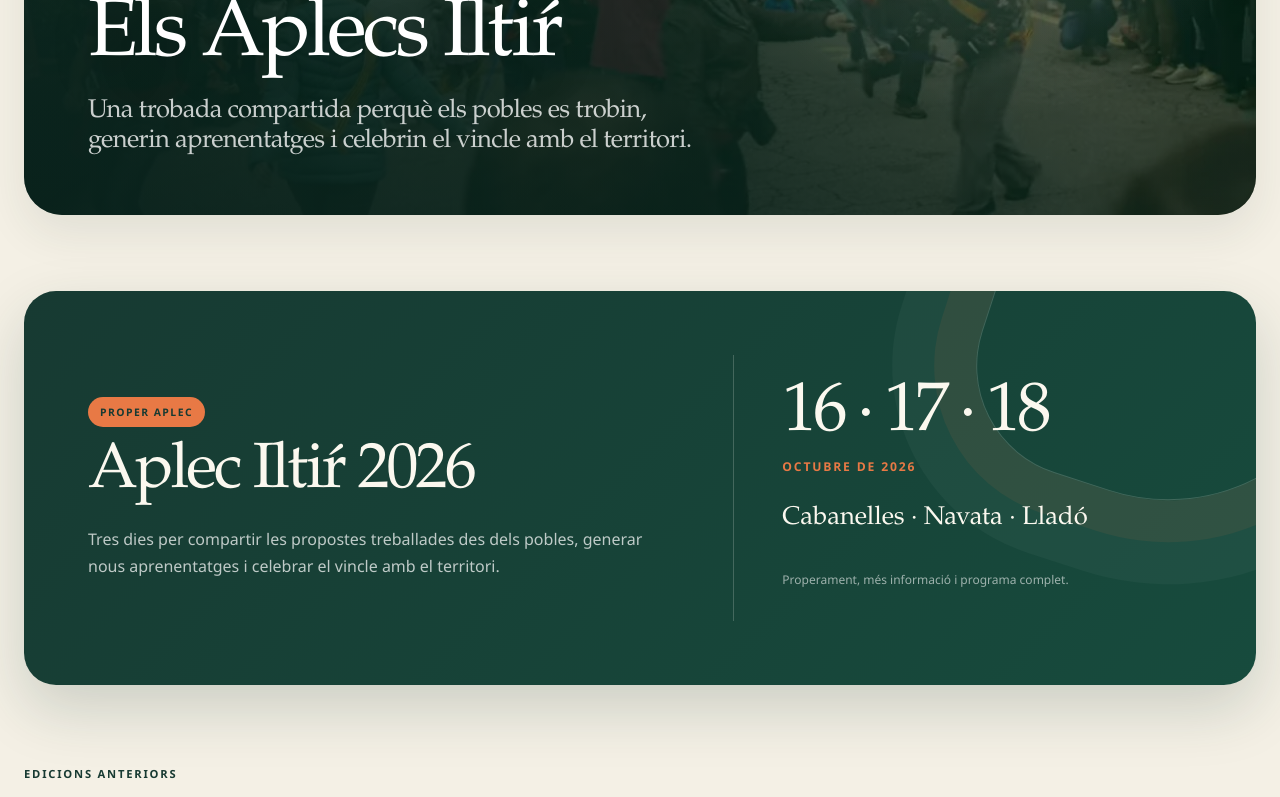
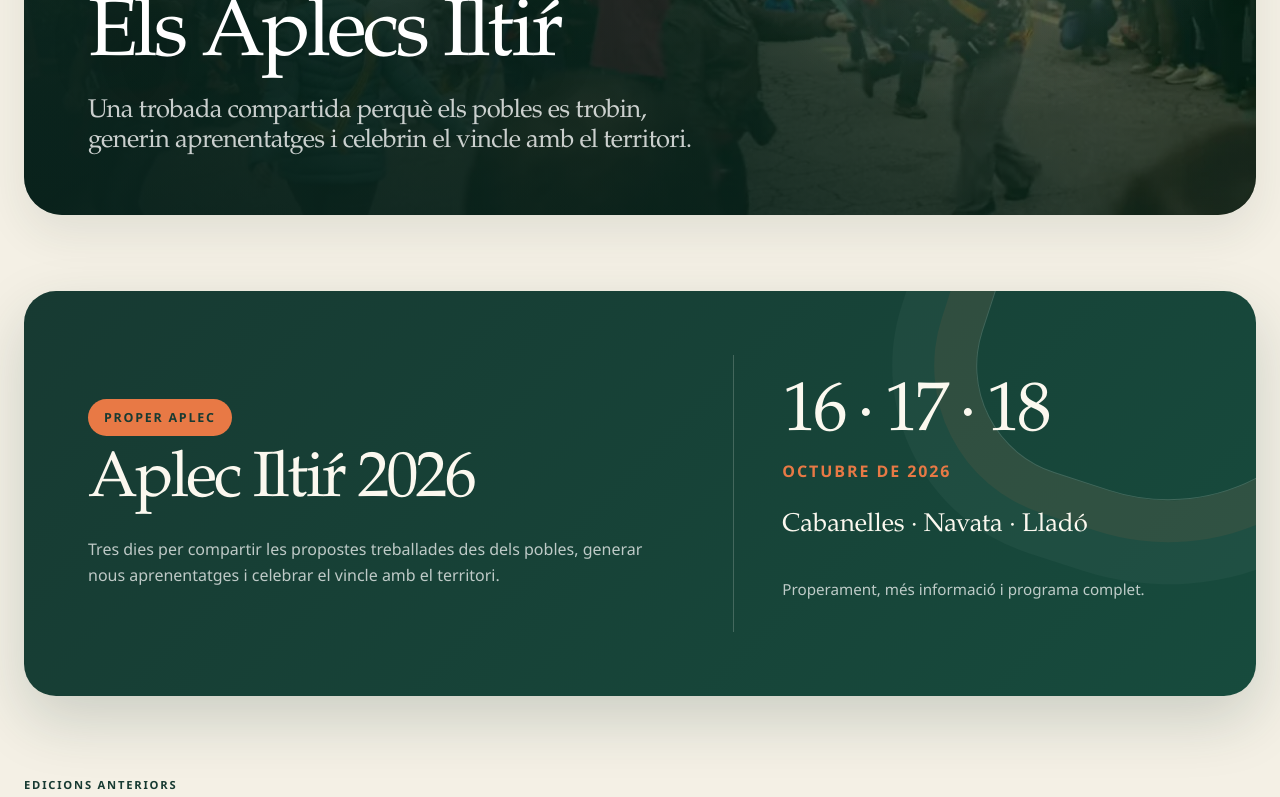
Before and after one commit to Miceli-Social/aplec-iltir-web, a Next.js app: page /aplecs in a window 1280 px wide. Shown: the part 411-1208 px from the top of the page. Built offline with nearby package versions, Linux system fonts and the light colour scheme; no server answers.

Commit message:
Ajustar la jerarquia visual de l’Aplec 2026

```diff
--- a/src/app/globals.css
+++ b/src/app/globals.css
@@ -480,15 +480,15 @@ a.event-card:hover { transform:translateY(-3px); box-shadow:var(--shadow); }
 .aplecs-current-card { position:relative; overflow:hidden; display:grid; grid-template-columns:minmax(0,1fr) minmax(360px,.8fr); gap:72px; padding:64px; border-radius:32px; background:linear-gradient(135deg,var(--ink) 0%,#174b3d 100%); color:white; box-shadow:0 24px 60px rgba(23,58,50,.18); isolation:isolate; }
 .aplecs-current-card::before { content:""; position:absolute; z-index:-1; width:360px; height:360px; right:-100px; top:-150px; border:1px solid rgba(251,248,239,.18); border-radius:44% 56% 63% 37%; transform:rotate(18deg); box-shadow:0 0 0 42px rgba(232,121,69,.08),0 0 0 84px rgba(251,248,239,.035); }
 .aplecs-current-heading { align-self:center; min-width:0; }
-.aplecs-current-label { display:inline-block; margin-bottom:18px; padding:8px 12px; border-radius:999px; background:var(--orange); color:var(--ink); font-size:.65rem; font-weight:800; letter-spacing:.14em; text-transform:uppercase; }
+.aplecs-current-label { display:inline-block; margin-bottom:18px; padding:10px 16px; border-radius:999px; background:var(--orange); color:var(--ink); font-size:clamp(.78rem,.85vw,.95rem); font-weight:800; letter-spacing:.14em; text-transform:uppercase; }
 .aplecs-current-heading h2 { margin:0 0 24px; color:var(--cream); font-size:clamp(3.2rem,5vw,5.6rem); line-height:.9; }
 .aplecs-current-heading p { max-width:620px; margin:0; color:rgba(255,255,255,.72); font-size:1rem; line-height:1.65; }
 .aplecs-current-details { min-width:0; align-self:stretch; display:flex; flex-direction:column; justify-content:center; padding:32px 0 32px 48px; border-left:1px solid rgba(251,248,239,.2); }
 .aplecs-current-date { display:flex; flex-direction:column; }
 .aplecs-current-date strong { color:var(--cream); font-family:var(--font-display); font-size:clamp(3.3rem,5.4vw,6rem); font-weight:500; line-height:.82; letter-spacing:-.055em; white-space:nowrap; }
-.aplecs-current-date span { margin-top:14px; color:var(--orange); font-size:.76rem; font-weight:800; letter-spacing:.15em; text-transform:uppercase; }
+.aplecs-current-date span { margin-top:16px; color:var(--orange); font-size:clamp(1rem,1.15vw,1.25rem); font-weight:800; letter-spacing:.12em; text-transform:uppercase; }
 .aplecs-current-municipalities { margin:28px 0 0; color:var(--cream); font-family:var(--font-display); font-size:clamp(1.25rem,2vw,1.75rem); line-height:1.25; }
-.aplecs-current-note { margin:auto 0 0; padding-top:36px; color:rgba(255,255,255,.58); font-size:.75rem; line-height:1.5; }
+.aplecs-current-note { margin:auto 0 0; padding-top:36px; color:rgba(255,255,255,.72); font-size:clamp(.95rem,1vw,1.1rem); line-height:1.5; }
 .aplecs-archive { padding-top:76px; }
 .aplec-edition { display:grid; grid-template-columns:minmax(0,1.08fr) minmax(280px,.92fr); gap:52px; align-items:center; padding:48px 0; border-top:1px solid var(--line); }
 .aplec-edition:last-child { border-bottom:1px solid var(--line); }
--- a/src/app/page.tsx
+++ b/src/app/page.tsx
@@ -75,8 +75,8 @@ export default async function Home() {
             </p>
             <span className="aplec-overview-cta">
               <span>
-                <strong>Descobreix l’Aplec 2026</strong>
-                <small>Dates, municipis i edicions anteriors</small>
+                <strong>Descobreix els Aplecs</strong>
+                <small>Vídeos 2023 · 2024 · 2025</small>
               </span>
               <ArrowIcon />
             </span>
```
